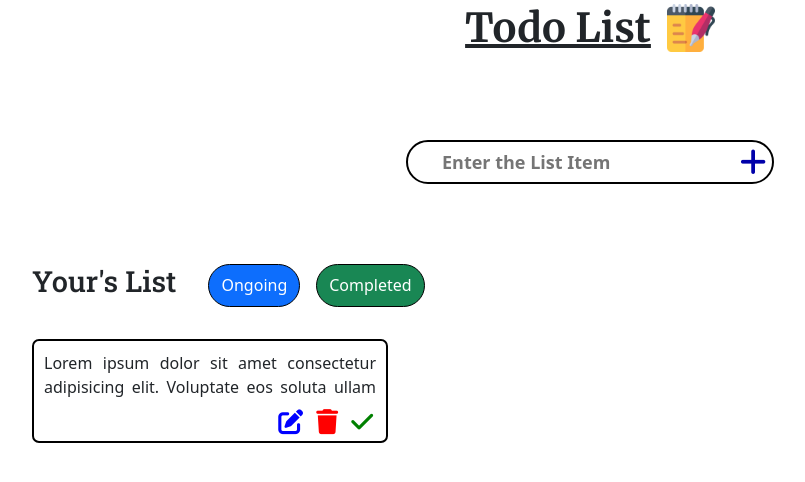
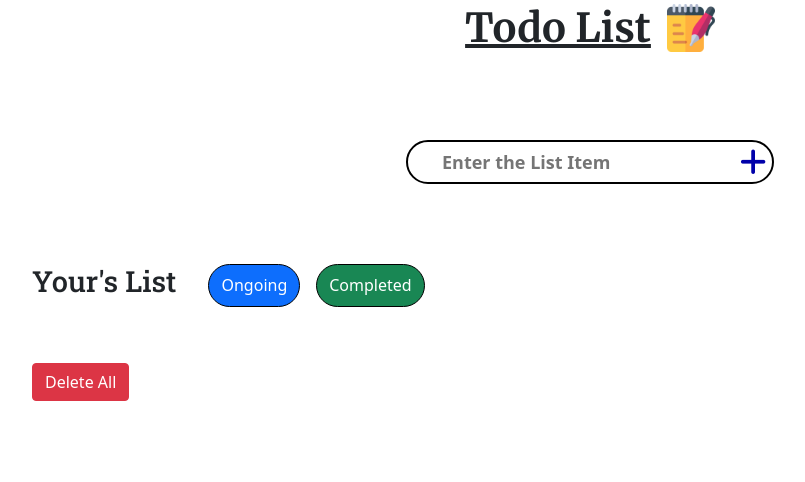
Before and after one commit to ankitahuja98/NotesApp, a React (Create React App) app: page / in a window 1280 px wide. Shown: the top 482 px of the page, without its empty margins (50-855 px from the left). Built offline with nearby package versions, Linux system fonts and the light colour scheme.

Commit message:
add items and delelte items functionality done

```diff
--- a/package.json
+++ b/package.json
@@ -4,6 +4,11 @@
   "version": "0.1.0",
   "private": true,
   "dependencies": {
+    "@emotion/react": "^11.11.3",
+    "@emotion/styled": "^11.11.0",
+    "@mui/icons-material": "^5.15.2",
+    "@mui/material": "^5.15.2",
+    "@mui/styled-engine-sc": "^6.0.0-alpha.10",
     "@testing-library/jest-dom": "^5.17.0",
     "@testing-library/react": "^13.4.0",
     "@testing-library/user-event": "^13.5.0",
@@ -12,6 +17,7 @@
     "react": "^18.2.0",
     "react-dom": "^18.2.0",
     "react-scripts": "5.0.1",
+    "styled-components": "^6.1.3",
     "web-vitals": "^2.1.4"
   },
   "overrides": {
--- a/src/App.css
+++ b/src/App.css
@@ -148,6 +148,9 @@ justify-content: flex-start;
   border-radius: 30px;
   border: 1px solid black;
 }
+.showitem_p::first-letter {
+  text-transform:capitalize;
+}
 /* display list ends */
 
 @media (max-width: 450px) {
--- a/src/Component/Todo.js
+++ b/src/Component/Todo.js
@@ -1,7 +1,43 @@
-import React from 'react'
+import React, { useState } from 'react'
 import headericon from '../Images/Todo_icon.png'
+import Tooltip from '@mui/material/Tooltip';
+
 
 const Todo = () => {
+    const [input, setinput] = useState("");
+    const [additm, setadditm] = useState([]);
+
+    // function Capitalize(str) {
+    //     return str.charAt(0).toUpperCase() + str.slice(1);
+    // }
+
+    const inputChange = (event) => {
+        setinput(event.target.value)
+    }
+
+    const additem = () => {
+        if (input === "") {
+            return 0;
+        } else {
+            setadditm([input, ...additm]);
+            setinput("");
+        }
+    }
+    // delete item function
+    // onclick event pe ek function call kia hai jo notes ki index leke ayega yaha per
+    // yha id mai vo item ki index store hogi.
+    const deleteItem = (id) => {
+        // id vo niche se leke aa rha hai
+        //or index additem mai jo bhi array hai unka index id bn gya
+        const dltitemarray = additm.filter((value, index) => {
+            return (index !== id);
+        })
+        setadditm(dltitemarray)
+    }
+
+    const deleteAll = () => {
+        setadditm([])
+    }
     return (
         <div className='todo_body'>
 
@@ -16,8 +52,8 @@ const Todo = () => {
             <div className="container">
                 <div className="d-flex justify-content-center">
                     <div className='inputDiv d-flex align-items-center'>
-                        <input type='text' placeholder='Enter the List Item' />
-                        <i className="fa-solid fa-plus" />
+                        <input type='text' placeholder='Enter the List Item' value={input} onChange={inputChange} />
+                        <i className="fa-solid fa-plus" onClick={additem} />
                     </div>
                 </div>
             </div>
@@ -36,6 +72,11 @@ const Todo = () => {
                         </div>
                     </div>
                 </div>
+                <div className='row'>
+                    <div className="col-12">
+                        <button className='btn btn-danger my-4' onClick={deleteAll}>Delete All</button>
+                    </div>
+                </div>
             </div>
             {/* display list heading ends */}
 
@@ -45,18 +86,30 @@ const Todo = () => {
                 <div className="row">
 
                     {/* list start */}
-                    <div className="col-12 col-md-6 col-lg-4">
+                    {additm.map((value, index) => {
+                        return (
+
+                            <div className="col-12 col-md-6 col-lg-4" key={index} >
+
                                 <div className='show_list'>
                                     <div>
-                                <p>Lorem ipsum dolor sit amet consectetur adipisicing elit. Voluptate eos soluta ullam quam sint cumque culpa ut eum quae illo, illum iure doloribus mollitia hic dolores sequi unde nobis asperiores iste veritatis, atque nisi tempora debitis fugiat. Et omnis, cum architecto dolorum dolore veniam nulla, consequuntur voluptates, consequatur provident fuga?</p>
+                                        <p className='showitem_p'>{value}</p>
                                     </div>
+                                    <Tooltip title="Mark as Completed">
                                         <i className="fa-solid fa-check"></i>
-                            <i className="fa-solid fa-trash"></i>
+                                    </Tooltip>
+                                    <Tooltip title="Delete">
+                                        <i className="fa-solid fa-trash" onClick={() => deleteItem(index)}></i>
+                                    </Tooltip>
+                                    <Tooltip title="Edit">
                                         <i className="fa-solid fa-pen-to-square"></i>
+                                    </Tooltip>
                                 </div>
                             </div>
+
+                        )
+                    })}
                     {/* list ends */}
-
 
                 </div>
             </div>
```
Also changed, not shown: 1 other file (tests, documents, lock files or other folders). Lines whose indentation alone changed are shown as unchanged.
